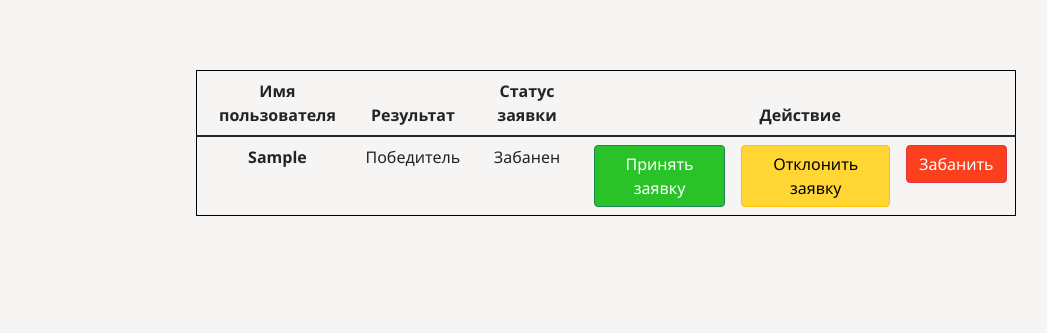
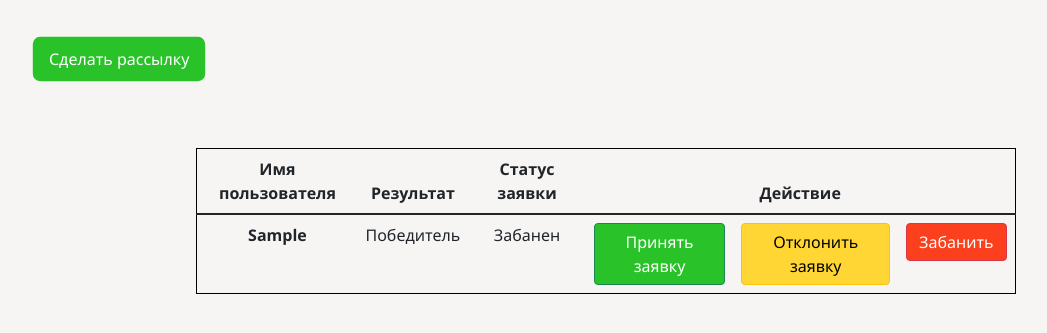
Before and after one commit to hsse-distributed-events-team/distributed-events, a Django app: template distributedEvents/templates/creator_handler/participants_list.html in a window 1280 px wide. Shown: the part 62-395 px from the top of the page, without its empty margins (34-1081 px from the left). Run offline with Django 4.2, Linux system fonts and the light colour scheme; the template is opened without the code that fills it: most values are stand-ins (such as "Sample title", 1, 10 or a date in 2020); parts of the project's set-up code (start-up, migrations or seed data) failed here and were passed over.

Commit message:
Add button for email send

```diff
--- a/distributedEvents/templates/creator_handler/participants_list.html
+++ b/distributedEvents/templates/creator_handler/participants_list.html
@@ -10,6 +10,7 @@
 </head>
 <body>
 {% include "layouts/navigation_bar.html" %}
+<a class="btn btn-primary" href="make_newsletter" role="button">Сделать рассылку</a>
 <div class="table-area">
     <table class="table" id="table">
         <thead>
```
